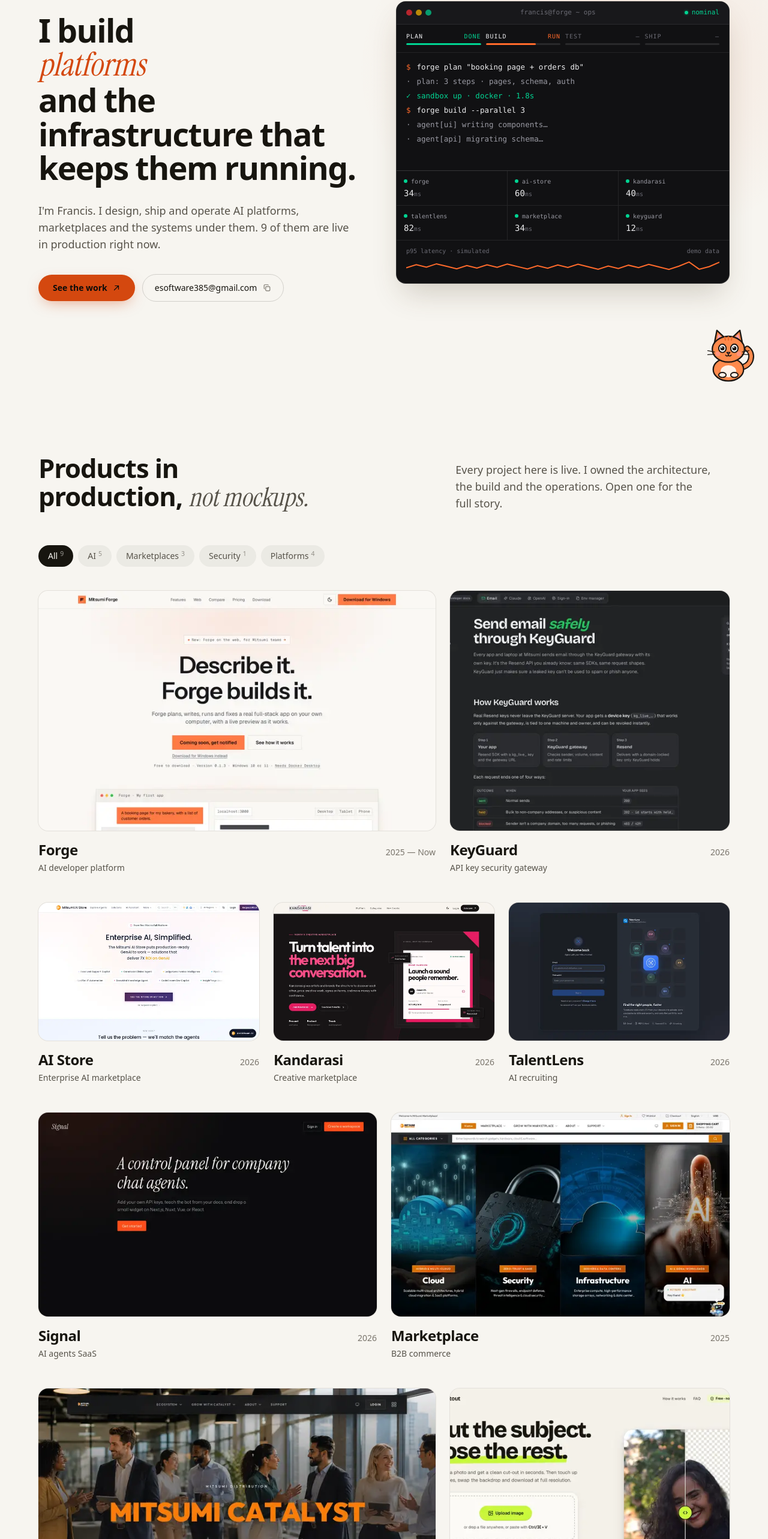
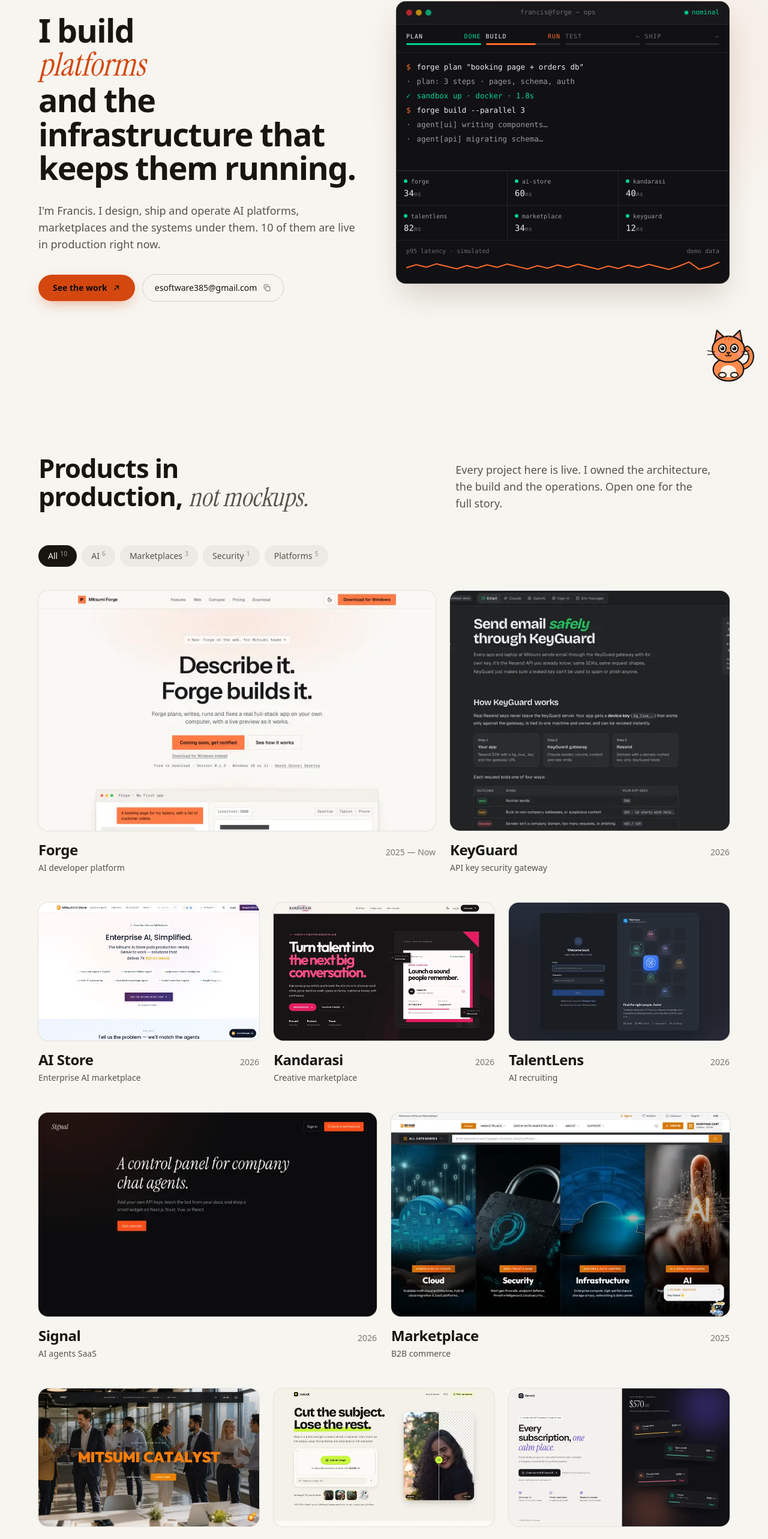
Before and after one commit to Francis-Mwaniki/mr-Left, a React (Vite) app: page / in a window 1280 px wide. Shown: the part 187-2753 px from the top of the page at 60% size. Built offline with nearby package versions, Linux system fonts and the light colour scheme.

Commit message:
Add Renewly (subscription tracker) to the work grid

```diff
--- a/src/data.ts
+++ b/src/data.ts
@@ -191,6 +191,24 @@ export const products: Project[] = [
     stack: ["React", "Vite", "Segmentation", "Vercel"],
     image: "/work/cutout",
   },
+  {
+    id: "renewly",
+    areas: ["AI", "Platforms"],
+    name: "Renewly",
+    tagline: "Every subscription, one calm place.",
+    url: "https://mitsumi-subscription-manager.mitsumicatalyst.tech/",
+    year: "2026",
+    kind: "Subscription tracker",
+    summary:
+      "Keeps track of every AI subscription a team pays for (Claude, ChatGPT, the OpenAI API, Codex and more), shows what renews next, and sends a reminder before anything expires.",
+    highlights: [
+      "One list for plans, API credits and seats, with this month's total spend at a glance",
+      "Renewal calendar for the month ahead, with in-app and email reminders before each renewal",
+      "Single sign-on through the company identity provider, with passkeys and 2FA",
+    ],
+    stack: ["React", "Vite", "SSO + passkeys", "Email reminders", "Nginx"],
+    image: "/work/renewly",
+  },
 ];
 
 export type Platform = {
--- a/src/sections/Work.tsx
+++ b/src/sections/Work.tsx
@@ -15,7 +15,8 @@ function spans(n: number) {
   for (let r = 0; out.length < n; r++) {
     let row = ROWS[r % ROWS.length];
     const left = n - out.length;
-    if (left < row.length) row = left === 1 ? [12] : left === 2 ? [6, 6] : [4, 4, 4];
+    // never leave a lonely stretched tile: a short tail is spread evenly
+    if (left < row.length || left === 3) row = left === 1 ? [12] : left === 2 ? [6, 6] : [4, 4, 4];
     out.push(...row);
   }
   return out;
```
Also changed, not shown: public/work/renewly-sm.webp (added), public/work/renewly.webp (added).
